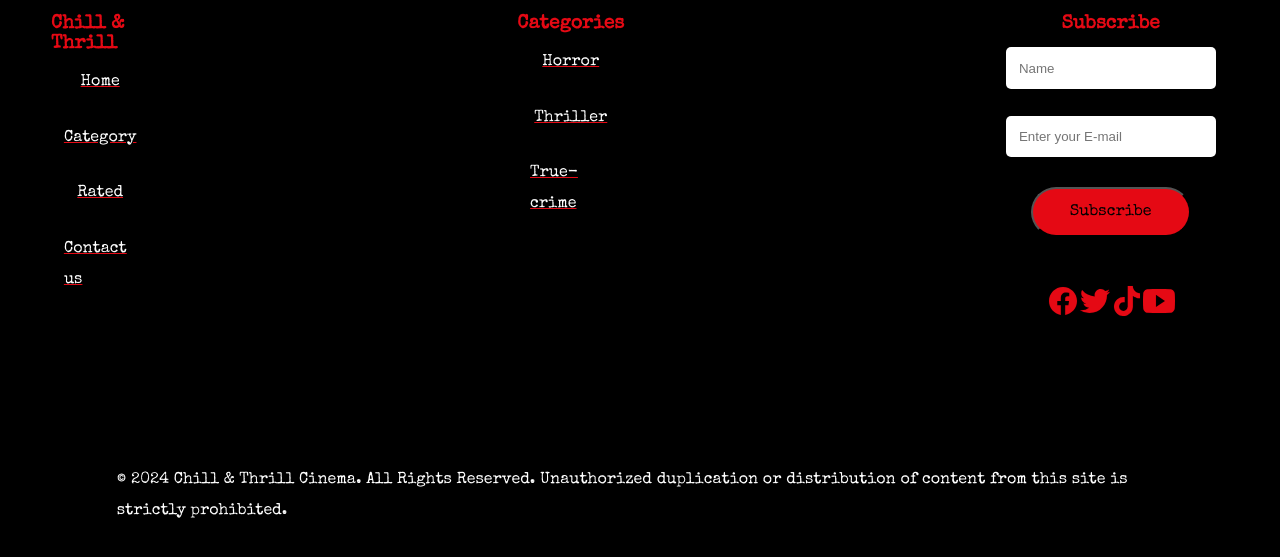
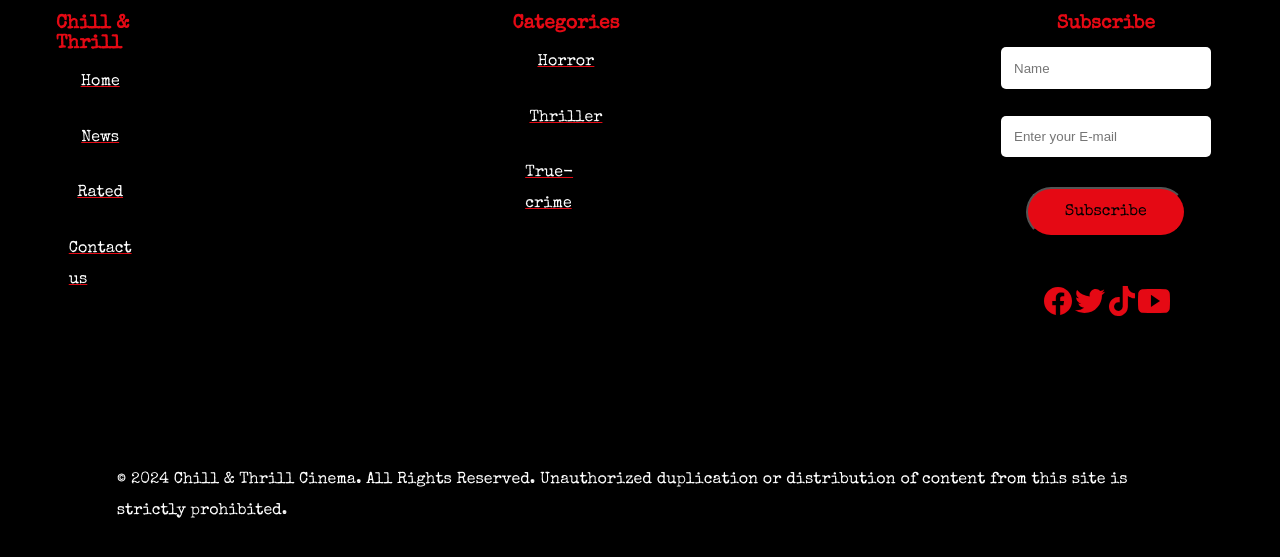
Before and after one commit to NambiLucia/Movie-Ranking-Website-Version2, a plain HTML site: page index.html in a window 1280 px wide. Shown: the part 2982-3539 px from the top of the page. Drawn offline with nearby package versions, Linux system fonts and the light colour scheme; a web font is replaced by a local one.

Commit message:
add news to footer

```diff
--- a/index.html
+++ b/index.html
@@ -221,7 +221,7 @@
                 <div class="footer-item">
                     <h4 style="color: #e50914;">Chill & Thrill</h4>
                     <a href="#home"><p>Home</p></a>
-                    <a href="#category"><p>Category</p></a>
+                    <a href="#news"><p>News</p></a>
                     <a href="#top-rated"><p>Rated</p></a>
                     <a href="#contact"><p>Contact us</p></a>
 
```
